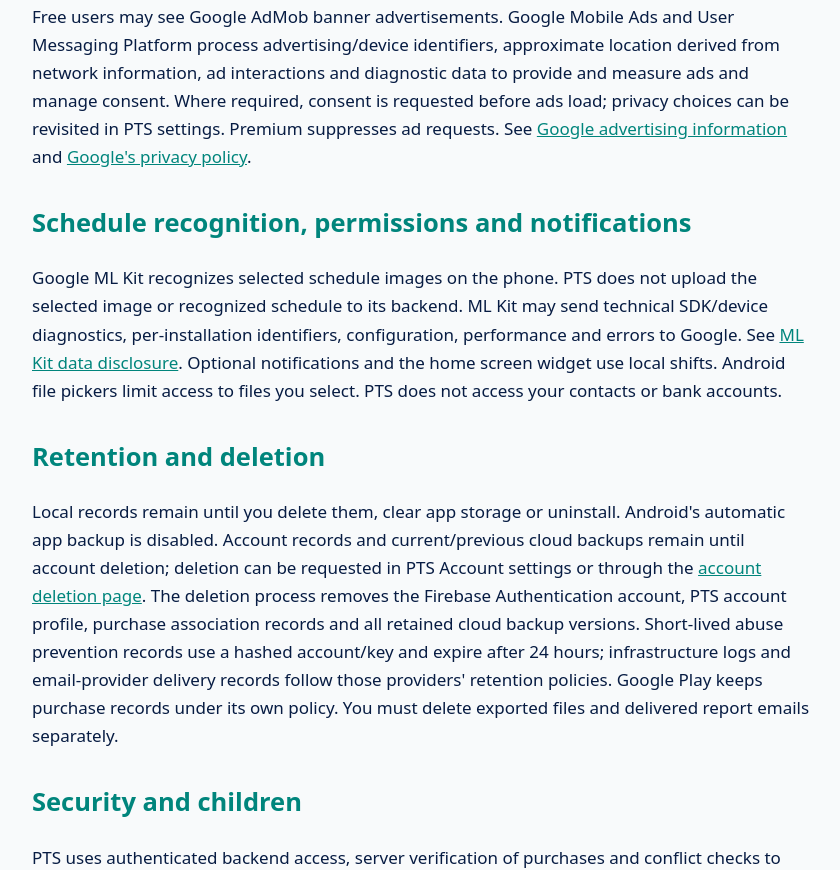
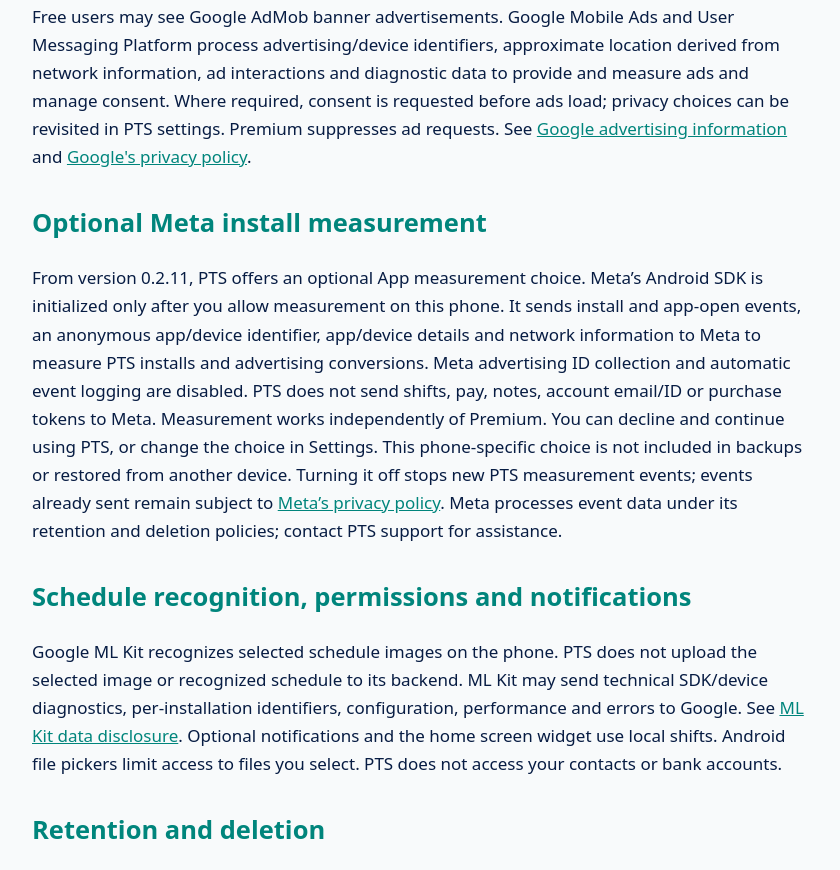
Before and after one commit to bokimmkd/paytimeshift-android, a plain HTML site: page docs/privacy-premium.html in a window 1280 px wide. Shown: the part 1699-2569 px from the top of the page, without its empty margins (218-1058 px from the left). Drawn offline with Linux system fonts and the light colour scheme.

Commit message:
Publish optional Meta install measurement privacy disclosure

```diff
--- a/docs/privacy-premium.html
+++ b/docs/privacy-premium.html
@@ -1,12 +1,13 @@
 <!doctype html><html lang="en"><meta charset="utf-8"><meta name="viewport" content="width=device-width,initial-scale=1"><title>PTS · Account and Premium privacy</title>
 <style>body{margin:0;background:#f8fafb;color:#071c43;font:17px/1.65 system-ui}main{max-width:780px;margin:auto;padding:48px 24px}h1{line-height:1.2}h2,a{color:#00857c}h2{margin-top:30px}.meta{color:#596579}</style>
-<main><h1>PTS · Pay Time Shift<br>Account &amp; Premium Privacy Policy</h1><p class="meta">Developer: bokiap · Package: com.paytimeshift.pts<br>Effective 3 October 2026. Applies to version 0.2.0 and later. The <a href="privacy.html">0.1.7 policy</a> applies to earlier local-only builds.</p>
+<main><h1>PTS · Pay Time Shift<br>Account &amp; Premium Privacy Policy</h1><p class="meta">Developer: bokiap · Package: com.paytimeshift.pts<br>Effective 3 October 2026; updated 5 October 2026. Applies to version 0.2.0 and later. The <a href="privacy.html">0.1.7 policy</a> applies to earlier local-only builds.</p>
 <p>PTS plans shifts and estimates earnings for multiple jobs. New installs start empty. You can use local scheduling without signing in.</p>
 <h2>Local jobs, costs and reports</h2><p>Job names, currencies, hourly/fixed prices, pay rules, shifts, bonuses, breaks, holidays, notes, optional work-related costs and preferences are stored in private app storage on your phone. Optional costs are separate from the gross pay calculation. Analytics reports estimate earnings after work-related costs; they exclude taxes, government and payroll deductions and are not official net salary.</p>
 <h2>Your account and subscription</h2><p>If you register or sign in, Firebase Authentication processes your email address, password (for email sign-in), Google profile name and authentication information. Google sign-in uses your selected Google account. The PTS backend stores your account ID, verified email status, report preferences, subscription entitlement and backup metadata. Passwords are handled by Firebase Authentication; the PTS application backend does not store your password.</p><p>Google Play processes subscription payments. PTS sends the purchase token and an account identifier hashed with SHA-256 to its backend and Google Play to verify your annual subscription, renewal, grace period or expiry, prevent purchases being assigned to a different account and restore access. PTS does not receive your card or bank details. Cancelling or deleting a PTS account does not cancel Google Play auto-renewal.</p>
 <h2>Cloud backup and restore</h2><p>Premium cloud backup uploads the local jobs, pay information, costs, shifts, notes, holidays and settings to your Firebase account storage after you enable it on a phone. A new phone prompts you to restore existing cloud data before uploading. Backups use HTTPS and Google Cloud encrypted storage. The current and previous backup versions are retained. Client access to the databases and storage is denied; authenticated backend operations check Premium and account ownership. Restoring replaces local records only after you confirm.</p>
 <h2>Automatic and shared reports</h2><p>Monthly and yearly report emails are enabled by default for Premium accounts. They are sent to your verified account email at the start of the next month or year using the latest successful cloud backup. You can turn either report off in Account settings. Firebase/Google Cloud runs the scheduled report service, and Resend processes the recipient email address and generated report attachment for email delivery. Reports can contain job names, hours, gross earnings, costs and estimated real earnings. Check your cloud backup status so reports include your latest entries.</p><p>PDF exports, printing, email and sharing initiated on the phone use the destination you select in Android. Manual backup files contain the local records and optional costs, but not your password, purchase token or Premium entitlement. Exported files and reports already delivered to your email remain under your control and the policies of the chosen destination.</p>
 <h2>Advertising and consent</h2><p>Free users may see Google AdMob banner advertisements. Google Mobile Ads and User Messaging Platform process advertising/device identifiers, approximate location derived from network information, ad interactions and diagnostic data to provide and measure ads and manage consent. Where required, consent is requested before ads load; privacy choices can be revisited in PTS settings. Premium suppresses ad requests. See <a href="https://policies.google.com/technologies/ads">Google advertising information</a> and <a href="https://policies.google.com/privacy">Google's privacy policy</a>.</p>
+<h2>Optional Meta install measurement</h2><p>From version 0.2.11, PTS offers an optional App measurement choice. Meta’s Android SDK is initialized only after you allow measurement on this phone. It sends install and app-open events, an anonymous app/device identifier, app/device details and network information to Meta to measure PTS installs and advertising conversions. Meta advertising ID collection and automatic event logging are disabled. PTS does not send shifts, pay, notes, account email/ID or purchase tokens to Meta. Measurement works independently of Premium. You can decline and continue using PTS, or change the choice in Settings. This phone-specific choice is not included in backups or restored from another device. Turning it off stops new PTS measurement events; events already sent remain subject to <a href="https://www.facebook.com/privacy/policy/">Meta’s privacy policy</a>. Meta processes event data under its retention and deletion policies; contact PTS support for assistance.</p>
 <h2>Schedule recognition, permissions and notifications</h2><p>Google ML Kit recognizes selected schedule images on the phone. PTS does not upload the selected image or recognized schedule to its backend. ML Kit may send technical SDK/device diagnostics, per-installation identifiers, configuration, performance and errors to Google. See <a href="https://developers.google.com/ml-kit/android-data-disclosure">ML Kit data disclosure</a>. Optional notifications and the home screen widget use local shifts. Android file pickers limit access to files you select. PTS does not access your contacts or bank accounts.</p>
 <h2>Retention and deletion</h2><p>Local records remain until you delete them, clear app storage or uninstall. Android's automatic app backup is disabled. Account records and current/previous cloud backups remain until account deletion; deletion can be requested in PTS Account settings or through the <a href="delete-account.html">account deletion page</a>. The deletion process removes the Firebase Authentication account, PTS account profile, purchase association records and all retained cloud backup versions. Short-lived abuse prevention records use a hashed account/key and expire after 24 hours; infrastructure logs and email-provider delivery records follow those providers' retention policies. Google Play keeps purchase records under its own policy. You must delete exported files and delivered report emails separately.</p>
 <h2>Security and children</h2><p>PTS uses authenticated backend access, server verification of purchases and conflict checks to protect cloud backups. Protect your device, password and exported files. PTS is intended for adult workers and is not directed at children.</p>
```
